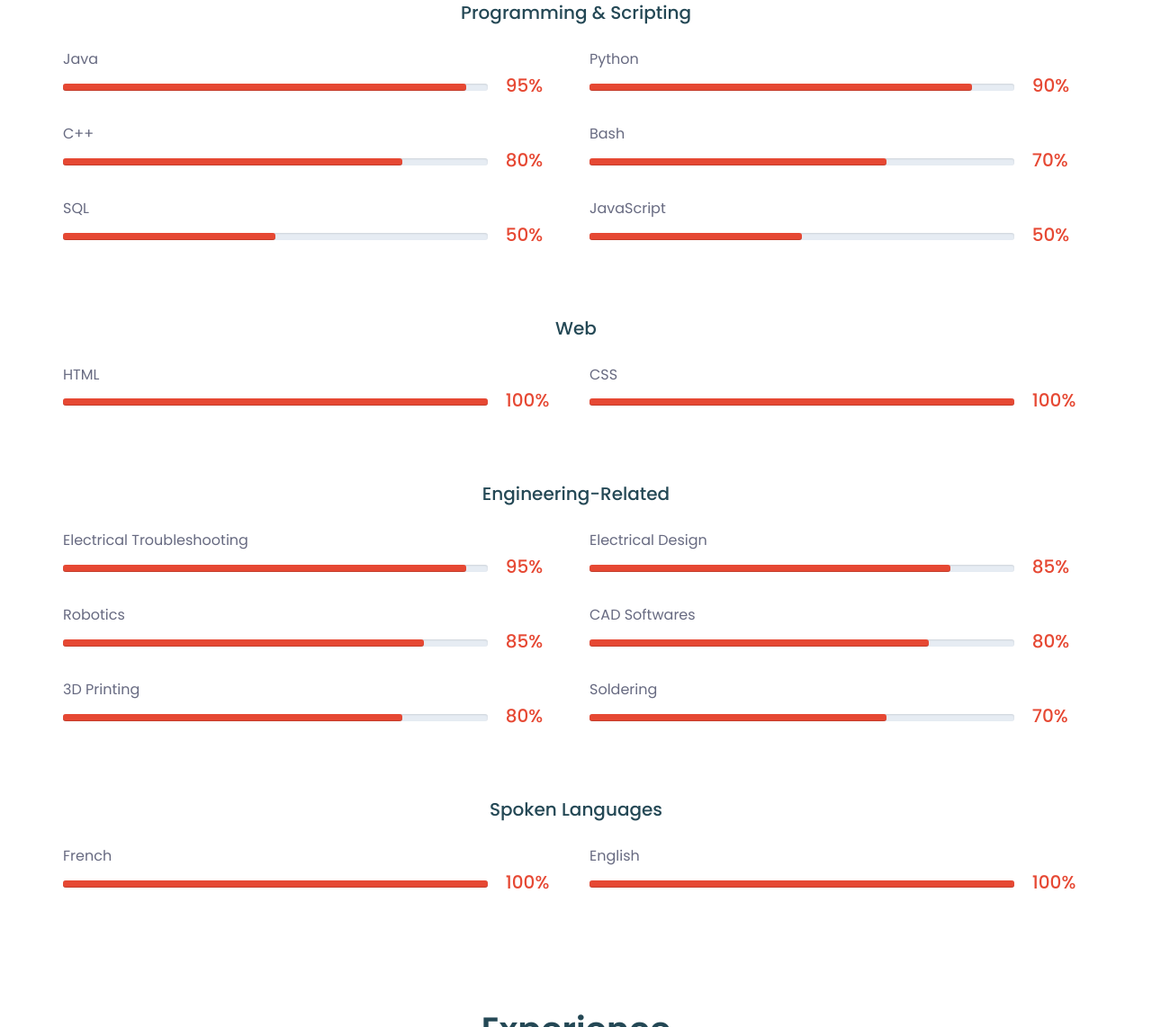
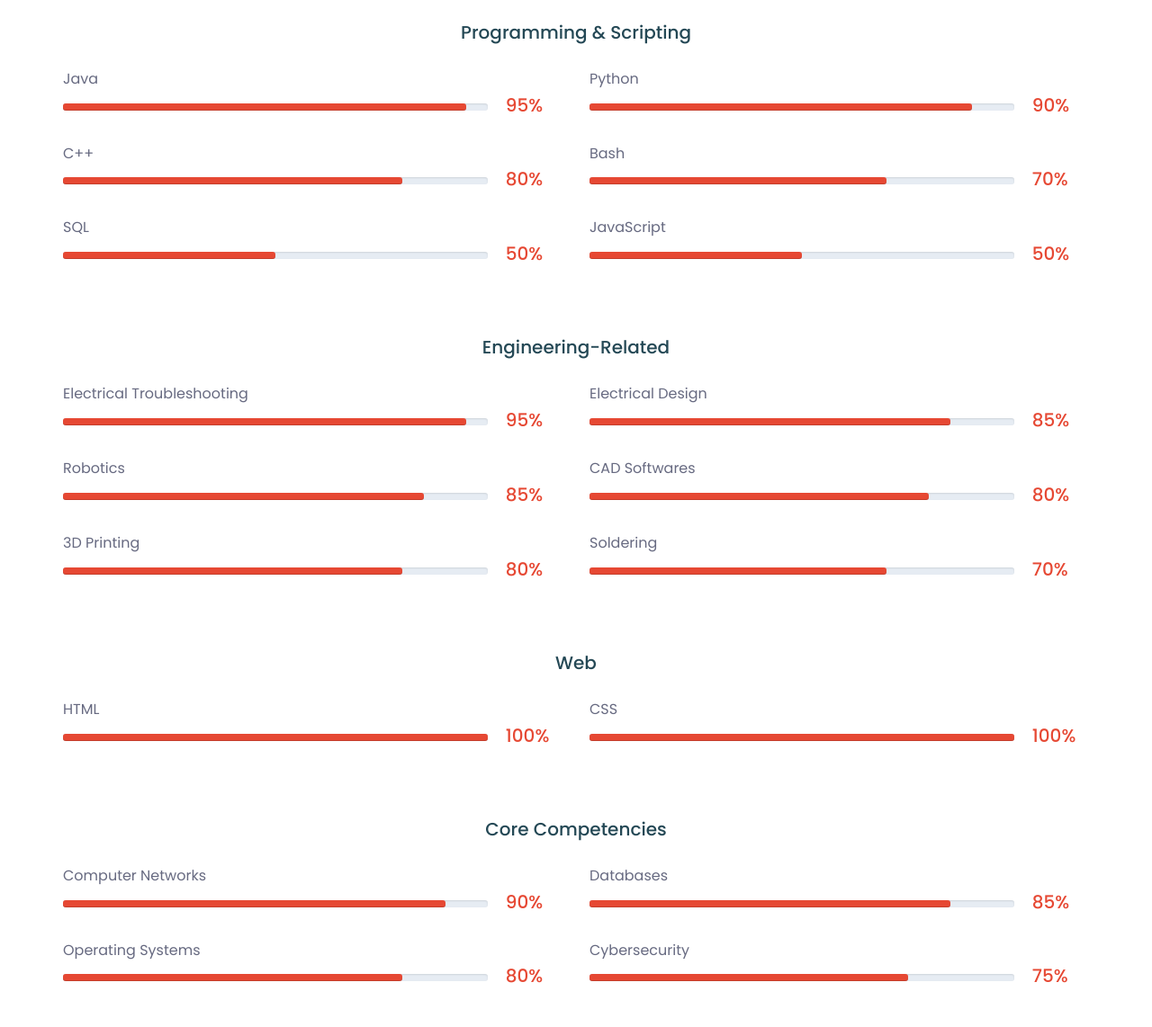
Before and after one commit to anthony-arseneau/website-portfolio2, a plain HTML site: page index.html in a window 1280 px wide. Shown: the part 2260-3402 px from the top of the page at 90% size. Drawn offline with nearby package versions, Linux system fonts and the light colour scheme.

Commit message:
Version 2.0

```diff
--- a/assets/css/style.css
+++ b/assets/css/style.css
@@ -268,7 +268,7 @@ nav.navbar.bootsnav .navbar-toggle i{color: #244855;}
 .about-content {padding-top: 100px;}
 /*.single-about-txt*/
 .single-about-txt h3 {
-    margin: 10px auto 0px;
+    margin: 2px auto 0px;
     font-size:24px;
     color: #3c4258;
     text-transform: initial;
@@ -282,7 +282,7 @@ nav.navbar.bootsnav .navbar-toggle i{color: #244855;}
     text-align: left;
 }
 .single-about-add-info {
-    margin: 35px 0;
+    margin: 20px 0;
 }
 .single-about-add-info h3 {
     color: #636a82;
--- a/index.html
+++ b/index.html
@@ -147,8 +147,8 @@
 									Anthony Arseneau
 								</h3>
 								<p>
-									I'm a student of Mount Allison Class of 2025 and my passion is Computer Science.
-									My interests include network security, cryptography, software design and development, artificial intelligence, and machine learning.
+									I'm a fourth-year Computer Science student at Mount Allison University, Class of 2025.
+									My interests include robotics, CAD designs, network security, cryptography, software design and development, as well as artificial intelligence and machine learning.
 								</p>
 								<div class="row">
 									<div class="col-lg-6">
@@ -265,7 +265,7 @@
 												<p class="description">Awarded entrance scholarship (2021).</p>
 											</li>
 											<li style="list-style: disc; font-size: 14px;">
-												<p class="description">Placed 35<sup>th</sup> at NENA competition (2021).</p>
+												<p class="description">Competed at the NENA programming competition (2021).</p>
 											</li>
 										</ul>
 									</div><!--/.timeline-content-->
@@ -398,46 +398,6 @@
 				</div><!-- /.skill-content-->
 
 				<div class="skill-content">
-					<div class="container">
-						<div class="section-heading text-center">
-							<h3>Web</h3>
-						</div>
-						<div class="row">
-							<div class="col-md-6">
-								<div class="single-skill-content">
-									<div class="barWrapper">
-										<span class="progressText">HTML</span>
-										<div class="single-progress-txt">
-											<div class="progress ">
-												<div class="progress-bar" role="progressbar" aria-valuenow="100" aria-valuemin="10" aria-valuemax="95" style="">
-
-												</div>
-											</div>
-											<h3>100%</h3>
-										</div>
-									</div><!-- /.barWrapper -->
-								</div>
-							</div>
-							<div class="col-md-6">
-								<div class="single-skill-content">
-									<div class="barWrapper">
-										<span class="progressText">CSS</span>
-										<div class="single-progress-txt">
-											<div class="progress ">
-												<div class="progress-bar" role="progressbar" aria-valuenow="100" aria-valuemin="10" aria-valuemax="100" style="">
-
-												</div>
-											</div>
-											<h3>100%</h3>
-										</div>
-									</div><!-- /.barWrapper -->
-								</div>
-							</div>
-						</div><!-- /.row -->
-					</div>	<!-- /.container -->
-				</div><!-- /.skill-content-->
-
-				<div class="skill-content">
 					<div class="section-heading text-center">
 						<h3>Engineering-Related</h3>
 					</div>
@@ -537,6 +497,107 @@
 							<div class="col-sm-3"></div>
 						</div>
 						-->
+					</div>	<!-- /.container -->
+				</div><!-- /.skill-content-->
+
+				<div class="skill-content">
+					<div class="container">
+						<div class="section-heading text-center">
+							<h3>Web</h3>
+						</div>
+						<div class="row">
+							<div class="col-md-6">
+								<div class="single-skill-content">
+									<div class="barWrapper">
+										<span class="progressText">HTML</span>
+										<div class="single-progress-txt">
+											<div class="progress ">
+												<div class="progress-bar" role="progressbar" aria-valuenow="100" aria-valuemin="10" aria-valuemax="95" style="">
+
+												</div>
+											</div>
+											<h3>100%</h3>
+										</div>
+									</div><!-- /.barWrapper -->
+								</div>
+							</div>
+							<div class="col-md-6">
+								<div class="single-skill-content">
+									<div class="barWrapper">
+										<span class="progressText">CSS</span>
+										<div class="single-progress-txt">
+											<div class="progress ">
+												<div class="progress-bar" role="progressbar" aria-valuenow="100" aria-valuemin="10" aria-valuemax="100" style="">
+
+												</div>
+											</div>
+											<h3>100%</h3>
+										</div>
+									</div><!-- /.barWrapper -->
+								</div>
+							</div>
+						</div><!-- /.row -->
+					</div>	<!-- /.container -->
+				</div><!-- /.skill-content-->
+
+				<div class="skill-content">
+					<div class="section-heading text-center">
+						<h3>Core Competencies</h3>
+					</div>
+					<div class="container">
+						<div class="row">
+							<div class="col-md-6">
+								<div class="single-skill-content">
+									<div class="barWrapper">
+										<span class="progressText">Computer Networks</span>
+										<div class="single-progress-txt">
+											<div class="progress ">
+												<div class="progress-bar" role="progressbar" aria-valuenow="90" aria-valuemin="10" aria-valuemax="100" style="">
+
+												</div>
+											</div>
+											<h3>90%</h3>
+										</div>
+									</div><!-- /.barWrapper -->
+									<div class="barWrapper">
+										<span class="progressText">Operating Systems</span>
+										<div class="single-progress-txt">
+											<div class="progress ">
+												<div class="progress-bar" role="progressbar" aria-valuenow="80" aria-valuemin="10" aria-valuemax="100" style="">
+
+												</div>
+											</div>
+											<h3>80%</h3>
+										</div>
+									</div><!-- /.barWrapper -->
+								</div>
+							</div>
+							<div class="col-md-6">
+								<div class="single-skill-content">
+									<div class="barWrapper">
+										<span class="progressText">Databases</span>
+										<div class="single-progress-txt">
+											<div class="progress ">
+												<div class="progress-bar" role="progressbar" aria-valuenow="85" aria-valuemin="10" aria-valuemax="100" style="">
+
+												</div>
+											</div>
+											<h3>85%</h3>
+										</div>
+									</div><!-- /.barWrapper -->
+									<div class="barWrapper">
+										<span class="progressText">Cybersecurity</span>
+										<div class="single-progress-txt">
+											<div class="progress ">
+												<div class="progress-bar" role="progressbar" aria-valuenow="75" aria-valuemin="10" aria-valuemax="100" style="">
+
+												</div>
+											</div>
+											<h3>75%</h3>
+										</div>
+									</div><!-- /.barWrapper -->
+								</div>
+							</div>
 					</div>	<!-- /.container -->
 				</div><!-- /.skill-content-->
 
@@ -914,7 +975,7 @@
 										</a>
 										<div class="single-contact-add-info">
 											<h3>Last edited</h3>
-											<p>October 17, 2024</p>
+											<p>October 20, 2024</p>
 										</div>
 									</div>
 									<div class="hm-foot-icon">
```
Also changed, not shown: projects.html (+3 -3 lines), readme.txt (deleted).
